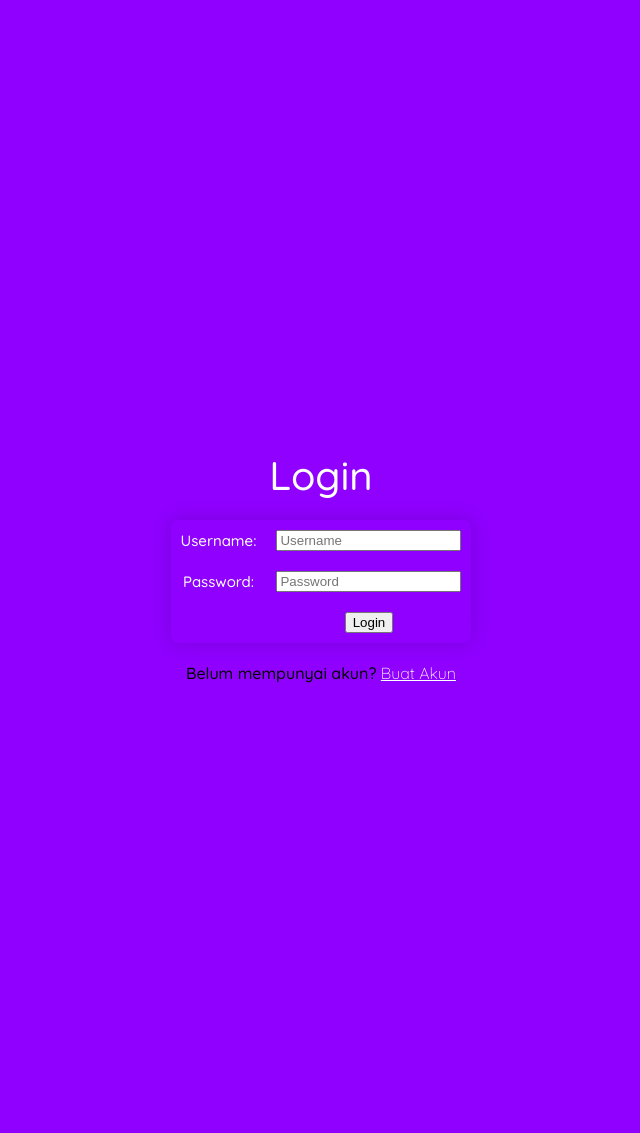
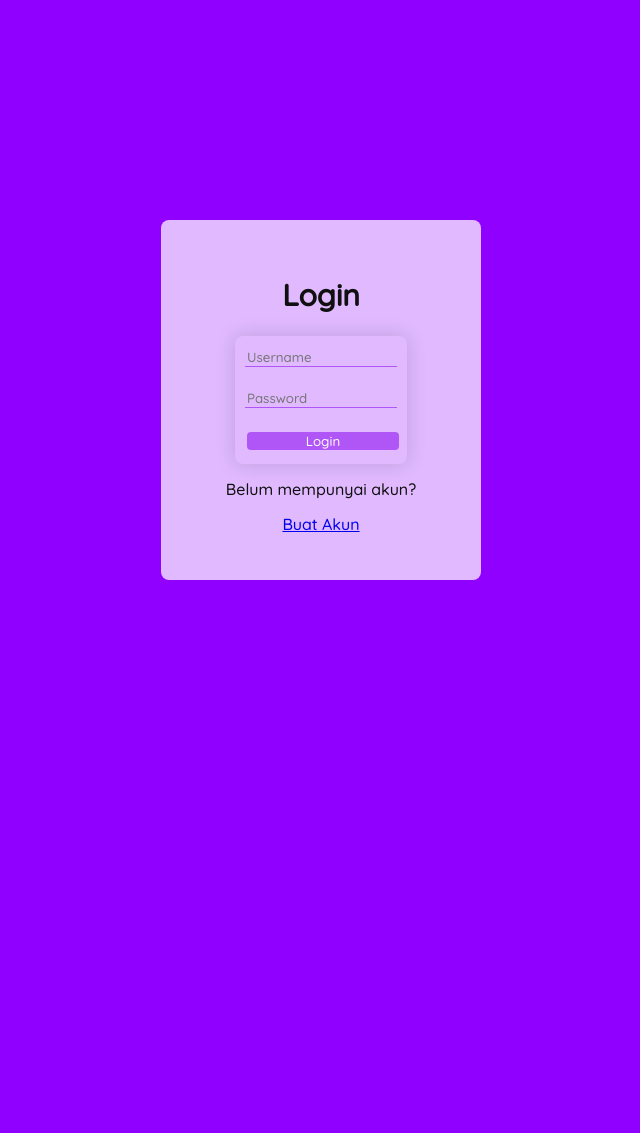
Before and after one commit to daffafaizan/assignment-2-repo, a Django app: page /todolist/login/ in a window 1280 px wide. Shown: the whole page, without its empty margins (319-959 px from the left). After the commit the page ends 580 px from the top, so only its background shows below. Run offline with Django 4.2, Linux system fonts and the light colour scheme.

Commit message:
styled my website

```diff
--- a/templates/base.html
+++ b/templates/base.html
@@ -3,6 +3,11 @@
 <html lang="en">
   <link href="https://fonts.googleapis.com/css?family=Quicksand:300,500" rel="stylesheet">
   <!-- www.java2s.com/Code/HTMLCSS/Tags/tableheaderfontweightbold.htm -->
+  <style>
+    *{
+    font-family: 'Quicksand', sans-serif;
+    }
+  </style>
   <head>
     <meta charset="UTF-8">
     <meta name="viewport" content="width=device-width, initial-scale=1.0">
--- a/todolist/templates/login.html
+++ b/todolist/templates/login.html
@@ -6,57 +6,87 @@
 
 {% block content %}
 <style>
-    h1 {
-      color:white;
-      font-weight: 500;
-      margin: 0;
-    }
-    h2, h3 {
-      color:white;
-      font-weight: 100;
-    }
   body {
-      background-color:#8F00FF;
-      font-family: 'Quicksand', sans-serif;
-      text-align: center;
-      margin: 450px
+    background-color: #8F00FF;
+    color: #fefdfa;
   }
   table {
       border-collapse: collapse;
       box-shadow: 0 0 20px rgba(0, 0, 0, 0.15);
       border-radius: 8px;
+      height: 100px;
+      text-align: center;
   }
-    th, td {
-      font-weight: normal;
-      text-align: center;
+  td {
     padding: 10px;
-      font-size:15px;
-      color:white;
   }
-    a {
-      color:white;
-      font-weight: 100;
+  input[type=text], input[type=password] {
+    background-color: transparent;
+    color: #8F00FF;
+    border: none;
+    border-bottom: 1px solid #b156f6;
+  }
+  input[type=submit], input[type=button] {
+    background-color: #b156f6;
+    width: 100%;
+    border: none;
+    border-radius: 4px;
+    margin: 4px 2px;
+    color: #fefdfa;
+    cursor: pointer;
+  }
+  h2 {
+    height: 20px;
+  }
+
+  .wrapper {
+    position: absolute;
+    top: 50%;
+    left: 50%;
+    transform: translate(-50%, -50%);
+    width: 100%;
+    height: 100%;
+
+    display: flex;
+    flex-direction: column;
+    align-items: center;
+    justify-content: center;
+  }
+  .wrapper#content {
+    color: rgb(16, 16, 16);
+    background-color: rgba(255, 255, 255, 0.725);
+    height: 45%;
+    width: 25%;
+    border-radius: 8px;
+  }
+  div.text#subtext {
+    padding: 15px;
+  }
+  div.text#login {
+    font-size: 20px;
+    padding-bottom: 15px;
+  }
+  div#register {
+    padding-bottom: 15px;
   }
 </style>
-<div class = "login">
-
-    <h1 style=font-size:40px>Login</h1>
-    <br>
+<div>
+  <div class = "wrapper" id = "content">
+    <div class = "text" id = "login">
+      <h2>Login</h2>
+    </div>
       <form method="POST" action="">
           {% csrf_token %}
-        <table style="margin-left:auto;margin-right:auto">
+          <table>
               <tr>
-                <td>Username: </td>
                   <td><input type="text" name="username" placeholder="Username" class="form-control"></td>
               </tr>
 
               <tr>
-                <td>Password: </td>
                   <td><input type="password" name="password" placeholder="Password" class="form-control"></td>
               </tr>
 
               <tr>
-                <td></td>
                   <td><input class="btn login_btn" type="submit" value="Login"></td>
               </tr>
           </table>
@@ -69,9 +99,13 @@
               {% endfor %}
           </ul>
       {% endif %}
-    <br style="margin:6px">
-    Belum mempunyai akun? <a href="{% url 'todolist:register' %}">Buat Akun</a>
-
+      <div class = "text" id = "subtext">
+        Belum mempunyai akun?
+      </div>
+      <div class = "text" id = "register">
+        <a href="{% url 'todolist:register' %}">Buat Akun</a>
+      </div>
+  </div>
 </div>
 
 {% endblock content %}
```
Also changed, not shown: example_app/templates/index.html (+20 -17 lines), todolist/templates/create-task.html (+51 -0 lines), todolist/templates/register.html (+61 -1 lines), todolist/templates/todolist.html (+105 -56 lines), todolist/README.md. Lines whose indentation alone changed are shown as unchanged.
